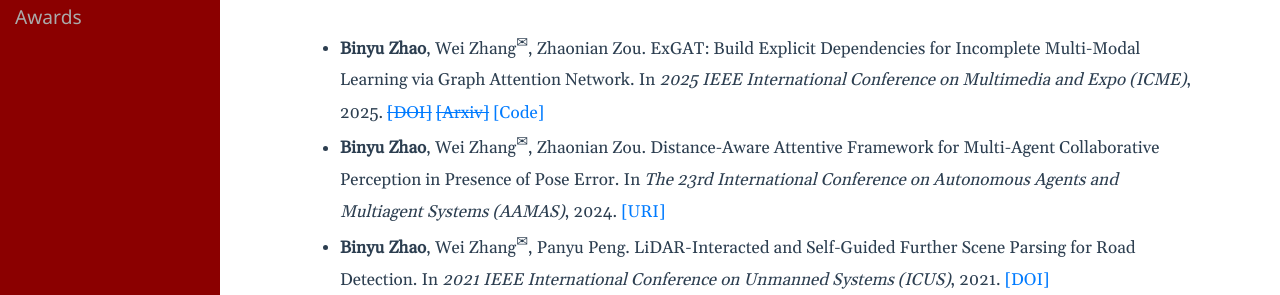
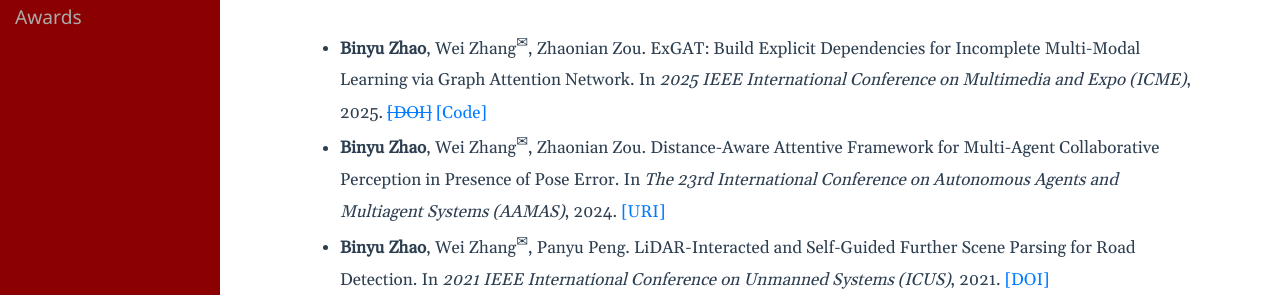
Before and after one commit to byzhaoAI/byzhaoAI.github.io, a Jekyll site: the page built from publications.md, in a window 1280 px wide. Shown: the part 496-791 px from the top of the page. Built offline with Jekyll 4.4.1, drawn with Linux system fonts in a browser that asks for light colours.

Commit message:
update publications

```diff
--- a/publications.md
+++ b/publications.md
@@ -13,7 +13,7 @@ permalink: /publications/
 
 
 ## Other First-Author
-- **Binyu Zhao**, Wei Zhang<sup>✉</sup>, Zhaonian Zou. ExGAT: Build Explicit Dependencies for Incomplete Multi-Modal Learning via Graph Attention Network. In *2025 IEEE International Conference on Multimedia and Expo (ICME)*, 2025. [~~[DOI]~~]() [~~[Arxiv]~~]() [[Code]](https://github.com/byzhaoAI/ExGAT)
+- **Binyu Zhao**, Wei Zhang<sup>✉</sup>, Zhaonian Zou. ExGAT: Build Explicit Dependencies for Incomplete Multi-Modal Learning via Graph Attention Network. In *2025 IEEE International Conference on Multimedia and Expo (ICME)*, 2025. [~~[DOI]~~]() [[Code]](https://github.com/byzhaoAI/ExGAT)
 
 - **Binyu Zhao**, Wei Zhang<sup>✉</sup>, Zhaonian Zou. Distance-Aware Attentive Framework for Multi-Agent Collaborative Perception in Presence of Pose Error. In *The 23rd International Conference on Autonomous Agents and Multiagent Systems (AAMAS)*, 2024. [[URI]](https://dl.acm.org/doi/abs/10.5555/3635637.3663242)
 
```
